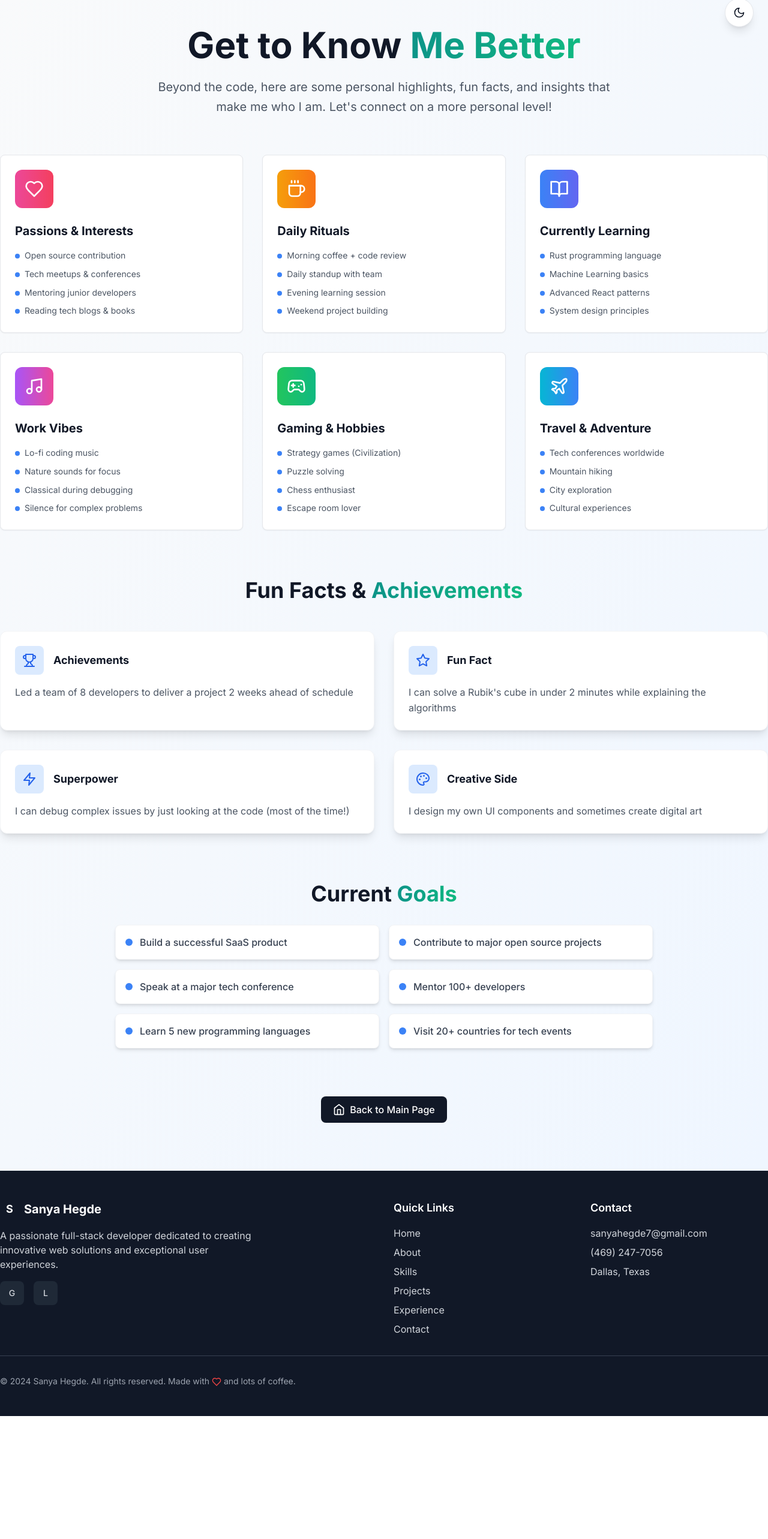
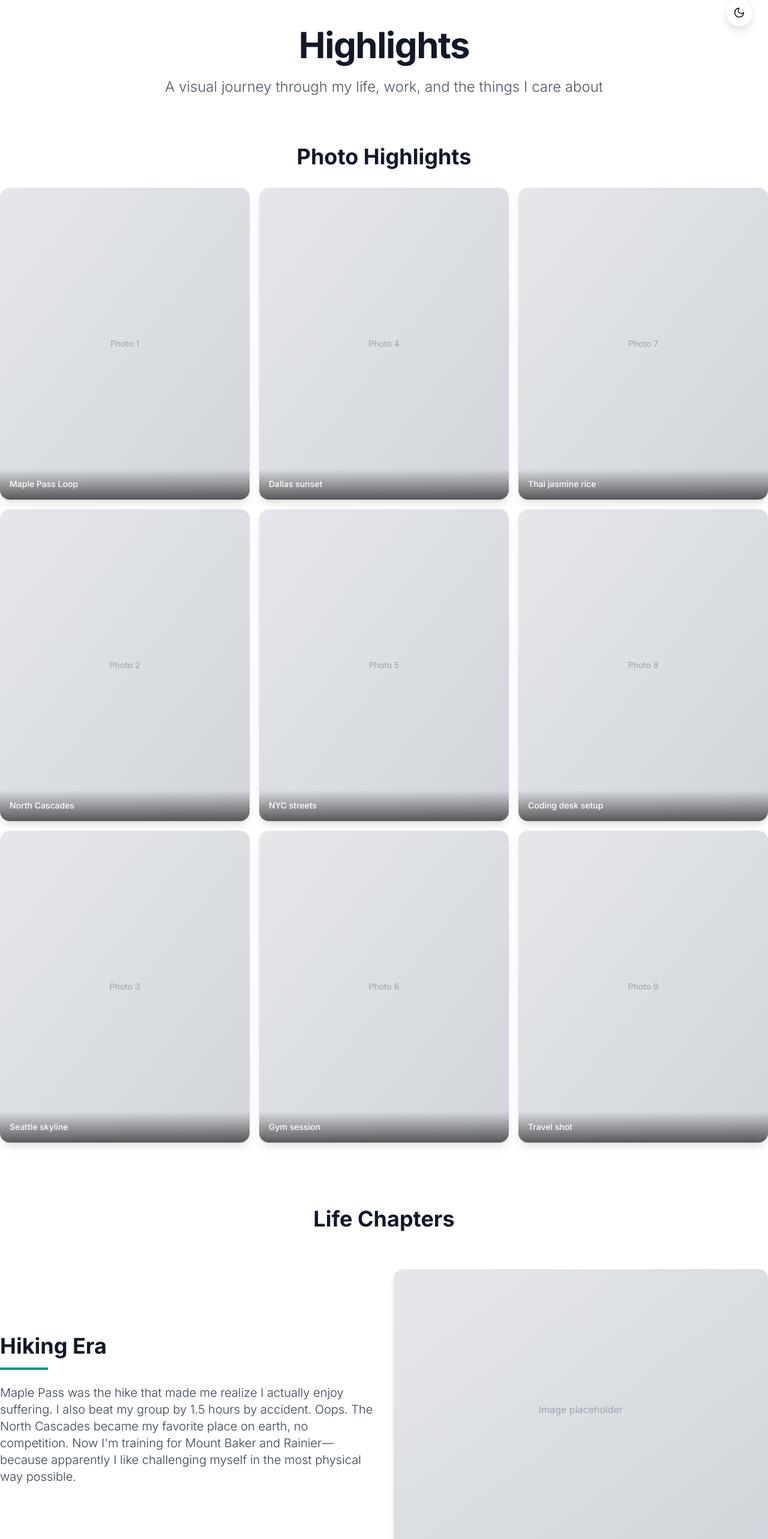
Before and after one commit to sanyahegde/personal-site, a Next.js app: page /highlights in a window 1280 px wide. Shown: the part 99-2665 px from the top of the page at 60% size. Before the commit the page ends 2460 px from the top, so only its background shows below. Built offline with nearby package versions, Linux system fonts and the light colour scheme.

Commit message:
rebuild highlights page

```diff
--- a/components/Highlights.tsx
+++ b/components/Highlights.tsx
@@ -1,246 +1,333 @@
 'use client'
 
 import { motion } from 'framer-motion'
-import { Heart, Coffee, BookOpen, Music, Gamepad2, Plane, Trophy, Star, Zap, Palette, Home } from 'lucide-react'
-import { useRouter } from 'next/navigation'
+import { ArrowRight } from 'lucide-react'
+import { useState } from 'react'
+
+// Photo Grid Component
+const PhotoGrid = ({ photos }: { photos: Array<{ id: string; src: string; caption?: string }> }) => {
+  return (
+    <div className="columns-1 sm:columns-2 lg:columns-3 gap-4 space-y-4">
+      {photos.map((photo, index) => (
+        <motion.div
+          key={photo.id}
+          initial={{ opacity: 0, y: 20 }}
+          whileInView={{ opacity: 1, y: 0 }}
+          transition={{ duration: 0.5, delay: index * 0.1 }}
+          viewport={{ once: true }}
+          className="break-inside-avoid mb-4 group"
+        >
+          <div className="relative overflow-hidden rounded-2xl shadow-lg hover:shadow-xl transition-shadow duration-300">
+            <div className="aspect-[4/5] bg-gradient-to-br from-gray-200 to-gray-300 dark:from-gray-700 dark:to-gray-800 flex items-center justify-center">
+              <span className="text-gray-400 dark:text-gray-500 text-sm">Photo {index + 1}</span>
+            </div>
+            {photo.caption && (
+              <div className="absolute bottom-0 left-0 right-0 bg-gradient-to-t from-black/60 to-transparent p-4">
+                <p className="text-white text-sm font-medium">{photo.caption}</p>
+              </div>
+            )}
+          </div>
+        </motion.div>
+      ))}
+    </div>
+  )
+}
+
+// Life Chapter Section Component
+const LifeChapterSection = ({
+  title,
+  content,
+  imageSide = 'right'
+}: {
+  title: string
+  content: string
+  imageSide?: 'left' | 'right'
+}) => {
+  return (
+    <motion.section
+      initial={{ opacity: 0, y: 30 }}
+      whileInView={{ opacity: 1, y: 0 }}
+      transition={{ duration: 0.6 }}
+      viewport={{ once: true }}
+      className="mb-16"
+    >
+      <div className={`flex flex-col ${imageSide === 'right' ? 'lg:flex-row' : 'lg:flex-row-reverse'} gap-8 items-center`}>
+        <div className="flex-1">
+          <h2 className="text-3xl md:text-4xl font-bold text-gray-900 dark:text-white mb-4">
+            {title}
+          </h2>
+          <div className="h-1 w-20 bg-[#0d9488] mb-6"></div>
+          <p className="text-lg md:text-xl text-gray-700 dark:text-gray-300 leading-relaxed font-light">
+            {content}
+          </p>
+        </div>
+        <div className="flex-1 w-full">
+          <div className="aspect-[4/3] rounded-2xl overflow-hidden shadow-lg bg-gradient-to-br from-gray-200 to-gray-300 dark:from-gray-700 dark:to-gray-800">
+            <div className="w-full h-full flex items-center justify-center">
+              <span className="text-gray-400 dark:text-gray-500">Image placeholder</span>
+            </div>
+          </div>
+        </div>
+      </div>
+    </motion.section>
+  )
+}
+
+// Blog Card Component
+const BlogCard = ({
+  title,
+  summary,
+  slug
+}: {
+  title: string
+  summary: string
+  slug: string
+}) => {
+  return (
+    <motion.div
+      initial={{ opacity: 0, y: 20 }}
+      whileInView={{ opacity: 1, y: 0 }}
+      transition={{ duration: 0.5 }}
+      viewport={{ once: true }}
+      className="group"
+    >
+      <div className="bg-white dark:bg-gray-800 rounded-2xl overflow-hidden shadow-lg hover:shadow-xl transition-all duration-300">
+        <div className="aspect-video bg-gradient-to-br from-gray-200 to-gray-300 dark:from-gray-700 dark:to-gray-800 relative overflow-hidden">
+          <div className="absolute inset-0 flex items-center justify-center">
+            <span className="text-gray-400 dark:text-gray-500 text-sm">Blog thumbnail</span>
+          </div>
+          <div className="absolute top-4 right-4">
+            <span className="px-3 py-1 bg-white/90 dark:bg-gray-800/90 rounded-full text-xs font-medium text-gray-600 dark:text-gray-400">
+              Coming soon
+            </span>
+          </div>
+        </div>
+        <div className="p-6">
+          <h3 className="text-2xl font-bold text-gray-900 dark:text-white mb-3 group-hover:text-[#0d9488] transition-colors">
+            {title}
+          </h3>
+          <p className="text-gray-600 dark:text-gray-400 leading-relaxed mb-4 text-base">
+            {summary}
+          </p>
+          <button className="flex items-center space-x-2 text-[#0d9488] hover:text-[#0d9488]/80 font-medium group-hover:translate-x-1 transition-transform">
+            <span>Read more</span>
+            <ArrowRight size={16} />
+          </button>
+        </div>
+      </div>
+    </motion.div>
+  )
+}
+
+// Carousel Component
+const SnippetsCarousel = ({ snippets }: { snippets: Array<{ id: string; caption: string }> }) => {
+  return (
+    <div className="overflow-x-auto scrollbar-hide pb-4 -mx-4 px-4">
+      <div className="flex space-x-4">
+        {snippets.map((snippet, index) => (
+          <motion.div
+            key={snippet.id}
+            initial={{ opacity: 0, scale: 0.9 }}
+            whileInView={{ opacity: 1, scale: 1 }}
+            transition={{ duration: 0.4, delay: index * 0.1 }}
+            viewport={{ once: true }}
+            className="flex-shrink-0 w-64 group"
+          >
+            <div className="relative aspect-[3/4] rounded-2xl overflow-hidden shadow-lg hover:shadow-xl transition-all duration-300 hover:scale-105 bg-gradient-to-br from-gray-200 to-gray-300 dark:from-gray-700 dark:to-gray-800">
+              <div className="w-full h-full flex items-center justify-center">
+                <span className="text-gray-400 dark:text-gray-500 text-xs">Photo {index + 1}</span>
+              </div>
+              <div className="absolute bottom-0 left-0 right-0 bg-gradient-to-t from-black/70 to-transparent p-4">
+                <p className="text-white text-sm font-medium">{snippet.caption}</p>
+              </div>
+            </div>
+          </motion.div>
+        ))}
+      </div>
+    </div>
+  )
+}
 
 const Highlights = () => {
-  const router = useRouter()
+  // Section 1: Photo Highlights
+  const photos = [
+    { id: '1', src: '', caption: 'Maple Pass Loop' },
+    { id: '2', src: '', caption: 'North Cascades' },
+    { id: '3', src: '', caption: 'Seattle skyline' },
+    { id: '4', src: '', caption: 'Dallas sunset' },
+    { id: '5', src: '', caption: 'NYC streets' },
+    { id: '6', src: '', caption: 'Gym session' },
+    { id: '7', src: '', caption: 'Thai jasmine rice' },
+    { id: '8', src: '', caption: 'Coding desk setup' },
+    { id: '9', src: '', caption: 'Travel shot' },
+  ]
 
-  const personalHighlights = [
+  // Section 2: Life Chapters
+  const lifeChapters = [
     {
-      icon: Heart,
-      title: 'Passions & Interests',
-      items: [
-        'Open source contribution',
-        'Tech meetups & conferences',
-        'Mentoring junior developers',
-        'Reading tech blogs & books'
-      ],
-      color: 'from-pink-500 to-rose-500'
+      title: 'Hiking Era',
+      content: 'Maple Pass was the hike that made me realize I actually enjoy suffering. I also beat my group by 1.5 hours by accident. Oops. The North Cascades became my favorite place on earth, no competition. Now I\'m training for Mount Baker and Rainier—because apparently I like challenging myself in the most physical way possible.',
+      imageSide: 'right' as const
     },
     {
-      icon: Coffee,
-      title: 'Daily Rituals',
-      items: [
-        'Morning coffee + code review',
-        'Daily standup with team',
-        'Evening learning session',
-        'Weekend project building'
-      ],
-      color: 'from-amber-500 to-orange-500'
+      title: 'The Seattle–Dallas–NYC Shuffle',
+      content: 'I bounce between these three cities like I\'m collecting experiences. Seattle for the mountains and coffee, Dallas for family and warmth, NYC for the energy and food. My favorite? Depends on the food that week. It\'s chaotic, but so am I.',
+      imageSide: 'left' as const
     },
     {
-      icon: BookOpen,
-      title: 'Currently Learning',
-      items: [
-        'Rust programming language',
-        'Machine Learning basics',
-        'Advanced React patterns',
-        'System design principles'
-      ],
-      color: 'from-blue-500 to-indigo-500'
+      title: 'Engineering Journey',
+      content: 'Started with curiosity, stayed for the problem-solving. From debugging WebSockets at 2am to building production systems that actually matter. Every bug teaches me something, every feature ships with a story. This is what I love doing.',
+      imageSide: 'right' as const
     },
     {
-      icon: Music,
-      title: 'Work Vibes',
-      items: [
-        'Lo-fi coding music',
-        'Nature sounds for focus',
-        'Classical during debugging',
-        'Silence for complex problems'
-      ],
-      color: 'from-purple-500 to-pink-500'
+      title: 'Hackathon Weekends',
+      content: 'Thriving on Red Bull and questionable ideas since freshman year. Weekend coding sprints are my happy place. There\'s something beautiful about turning chaos into something that works, even if it\'s just for 48 hours.',
+      imageSide: 'left' as const
     },
     {
-      icon: Gamepad2,
-      title: 'Gaming & Hobbies',
-      items: [
-        'Strategy games (Civilization)',
-        'Puzzle solving',
-        'Chess enthusiast',
-        'Escape room lover'
-      ],
-      color: 'from-green-500 to-emerald-500'
+      title: 'Cooking Era',
+      content: 'Currently making Thai jasmine rice like it\'s a personality trait. Costco chicken era continues. There\'s something meditative about cooking after a long day of coding—simple, satisfying, and delicious.',
+      imageSide: 'right' as const
     },
     {
-      icon: Plane,
-      title: 'Travel & Adventure',
-      items: [
-        'Tech conferences worldwide',
-        'Mountain hiking',
-        'City exploration',
-        'Cultural experiences'
-      ],
-      color: 'from-cyan-500 to-blue-500'
+      title: 'Fitness & Mobility Training',
+      content: 'Currently in my "getting ready for Mount Baker" phase. Lately I\'m in my mobility era because mountain goals are real and my shoulders complain. Ask me again in two months when I\'m actually ready.',
+      imageSide: 'left' as const
+    },
+    {
+      title: 'Why I Build Things',
+      content: 'Because there\'s something magical about turning ideas into reality. Because I want my components to stop yelling at me. Because building things that matter is what makes me feel alive. Every project is a story, every line of code is a choice.',
+      imageSide: 'right' as const
     }
   ]
 
-  const funFacts = [
+  // Section 3: Blog Posts
+  const blogPosts = [
     {
-      icon: Trophy,
-      title: 'Achievements',
-      content: 'Led a team of 8 developers to deliver a project 2 weeks ahead of schedule'
+      title: 'How I built NotionCards',
+      summary: 'Turning Notion toggles into a spaced repetition flashcard system that actually works. Spoiler: it involved way more debugging than I expected, but the result was worth every late night.',
+      slug: 'notioncards-build'
     },
     {
-      icon: Star,
-      title: 'Fun Fact',
-      content: 'I can solve a Rubik\'s cube in under 2 minutes while explaining the algorithms'
+      title: 'Debugging mistakes I made early on',
+      summary: 'The bugs that taught me the most about writing better code and thinking systematically. Some were embarrassing, all were valuable lessons.',
+      slug: 'debugging-mistakes'
     },
     {
-      icon: Zap,
-      title: 'Superpower',
-      content: 'I can debug complex issues by just looking at the code (most of the time!)'
+      title: 'Trackr: the origin story',
+      summary: 'The journey from "this would be cool" to a social goal-tracking app supporting 500+ users. Includes all the mistakes, the pivots, and the moments that made it real.',
+      slug: 'trackr-journey'
     },
     {
-      icon: Palette,
-      title: 'Creative Side',
-      content: 'I design my own UI components and sometimes create digital art'
+      title: 'Preparing for Mount Baker',
+      summary: 'Training for a mountain isn\'t just physical—it\'s mental, it\'s planning, it\'s learning to respect the mountain. Here\'s what I\'m doing to get ready for 2025.',
+      slug: 'mount-baker-prep'
     }
   ]
 
-  const currentGoals = [
-    'Build a successful SaaS product',
-    'Contribute to major open source projects',
-    'Speak at a major tech conference',
-    'Mentor 100+ developers',
-    'Learn 5 new programming languages',
-    'Visit 20+ countries for tech events'
+  // Section 4: Snippets Carousel
+  const snippets = [
+    { id: '1', caption: 'Maple Pass: my Roman Empire' },
+    { id: '2', caption: 'Seattle sunsets after shipping a backend feature' },
+    { id: '3', caption: 'Thai jasmine rice supremacy' },
+    { id: '4', caption: 'Hackathon weekend chaos' },
+    { id: '5', caption: 'Training for Mount Baker' },
+    { id: '6', caption: 'NYC energy' },
+    { id: '7', caption: 'Dallas warmth' },
+    { id: '8', caption: 'Coding late nights' }
   ]
 
   return (
-    <section className="min-h-screen bg-gradient-to-br from-gray-50 to-blue-50 dark:from-gray-900 dark:to-gray-800 py-20">
-      <div className="container-custom">
-        {/* Header */}
+    <section className="min-h-screen bg-white dark:bg-gray-900 py-20">
+      <div className="container-custom max-w-7xl">
+        {/* Page Header */}
         <motion.div
           initial={{ opacity: 0, y: 30 }}
           animate={{ opacity: 1, y: 0 }}
           transition={{ duration: 0.8 }}
-          className="text-center mb-16"
+          className="text-center mb-20"
         >
-          <h1 className="text-5xl md:text-6xl font-bold text-gray-900 dark:text-white mb-6">
-            Get to Know <span className="text-gradient">Me Better</span>
+          <h1 className="text-5xl md:text-6xl font-bold text-gray-900 dark:text-white mb-6 tracking-tight">
+            Highlights
           </h1>
-          <p className="text-xl text-gray-600 dark:text-gray-300 max-w-3xl mx-auto leading-relaxed">
-            Beyond the code, here are some personal highlights, fun facts, and insights that make me who I am.
-            Let's connect on a more personal level!
+          <p className="text-xl md:text-2xl text-gray-600 dark:text-gray-400 max-w-3xl mx-auto font-light">
+            A visual journey through my life, work, and the things I care about
           </p>
         </motion.div>
 
-        {/* Personal Highlights Grid */}
-        <div className="grid md:grid-cols-2 lg:grid-cols-3 gap-8 mb-20">
-          {personalHighlights.map((highlight, index) => (
-            <motion.div
-              key={highlight.title}
-              initial={{ opacity: 0, y: 30 }}
-              animate={{ opacity: 1, y: 0 }}
-              transition={{ duration: 0.6, delay: index * 0.1 }}
-              className="card group hover:scale-105 transition-all duration-300"
-            >
-              <div className={`w-16 h-16 bg-gradient-to-r ${highlight.color} rounded-xl flex items-center justify-center mb-6 group-hover:scale-110 transition-transform duration-300`}>
-                <highlight.icon size={32} className="text-white" />
-              </div>
+        {/* Section 1: Photo Highlights Grid */}
+        <motion.section
+          initial={{ opacity: 0, y: 30 }}
+          whileInView={{ opacity: 1, y: 0 }}
+          transition={{ duration: 0.8 }}
+          viewport={{ once: true }}
+          className="mb-24"
+        >
+          <h2 className="text-3xl md:text-4xl font-bold text-gray-900 dark:text-white mb-8 text-center">
+            Photo Highlights
+          </h2>
+          <PhotoGrid photos={photos} />
+        </motion.section>
 
-              <h3 className="text-xl font-bold text-gray-900 dark:text-white mb-4">
-                {highlight.title}
-              </h3>
-
-              <ul className="space-y-2">
-                {highlight.items.map((item, itemIndex) => (
-                  <li key={itemIndex} className="flex items-start space-x-2">
-                    <div className="w-2 h-2 bg-blue-500 rounded-full mt-2 flex-shrink-0" />
-                    <span className="text-gray-600 dark:text-gray-300 text-sm leading-relaxed">
-                      {item}
-                    </span>
-                  </li>
-                ))}
-              </ul>
-            </motion.div>
-          ))}
-        </div>
-
-        {/* Fun Facts Section */}
-        <motion.div
-          initial={{ opacity: 0, y: 30 }}
-          animate={{ opacity: 1, y: 0 }}
-          transition={{ duration: 0.8, delay: 0.6 }}
-          className="mb-20"
+        {/* Section 2: Life Chapters */}
+        <motion.section
+          initial={{ opacity: 0 }}
+          whileInView={{ opacity: 1 }}
+          transition={{ duration: 0.8 }}
+          viewport={{ once: true }}
+          className="mb-24"
         >
-          <h2 className="text-3xl md:text-4xl font-bold text-gray-900 dark:text-white text-center mb-12">
-            Fun Facts & <span className="text-gradient">Achievements</span>
+          <h2 className="text-3xl md:text-4xl font-bold text-gray-900 dark:text-white mb-16 text-center">
+            Life Chapters
           </h2>
-
-          <div className="grid md:grid-cols-2 gap-8">
-            {funFacts.map((fact, index) => (
-              <motion.div
-                key={fact.title}
-                initial={{ opacity: 0, x: index % 2 === 0 ? -30 : 30 }}
-                animate={{ opacity: 1, x: 0 }}
-                transition={{ duration: 0.6, delay: index * 0.1 }}
-                className="bg-white dark:bg-gray-800 rounded-xl p-6 shadow-lg border border-gray-100 dark:border-gray-700 hover:shadow-xl transition-all duration-300"
-              >
-                <div className="flex items-center space-x-4 mb-4">
-                  <div className="w-12 h-12 bg-blue-100 dark:bg-blue-900/20 rounded-lg flex items-center justify-center">
-                    <fact.icon size={24} className="text-blue-600 dark:text-blue-400" />
-                  </div>
-                  <h3 className="text-lg font-bold text-gray-900 dark:text-white">
-                    {fact.title}
-                  </h3>
-                </div>
-                <p className="text-gray-600 dark:text-gray-300 leading-relaxed">
-                  {fact.content}
-                </p>
-              </motion.div>
+          <div className="space-y-24">
+            {lifeChapters.map((chapter, index) => (
+              <LifeChapterSection
+                key={chapter.title}
+                title={chapter.title}
+                content={chapter.content}
+                imageSide={chapter.imageSide}
+              />
             ))}
           </div>
-        </motion.div>
+        </motion.section>
 
-        {/* Current Goals */}
-        <motion.div
+        {/* Section 3: Mini Blog Cards */}
+        <motion.section
           initial={{ opacity: 0, y: 30 }}
-          animate={{ opacity: 1, y: 0 }}
-          transition={{ duration: 0.8, delay: 0.8 }}
-          className="mb-20"
+          whileInView={{ opacity: 1, y: 0 }}
+          transition={{ duration: 0.8 }}
+          viewport={{ once: true }}
+          className="mb-24"
         >
-          <h2 className="text-3xl md:text-4xl font-bold text-gray-900 dark:text-white text-center mb-8">
-            Current <span className="text-gradient">Goals</span>
+          <h2 className="text-3xl md:text-4xl font-bold text-gray-900 dark:text-white mb-12 text-center">
+            Writing
           </h2>
+          <div className="grid md:grid-cols-2 gap-8">
+            {blogPosts.map((post) => (
+              <BlogCard
+                key={post.slug}
+                title={post.title}
+                summary={post.summary}
+                slug={post.slug}
+              />
+            ))}
+          </div>
+        </motion.section>
 
-          <div className="max-w-4xl mx-auto">
-            <div className="grid md:grid-cols-2 gap-4">
-              {currentGoals.map((goal, index) => (
-                <motion.div
-                  key={index}
-                  initial={{ opacity: 0, scale: 0.8 }}
-                  animate={{ opacity: 1, scale: 1 }}
-                  transition={{ duration: 0.5, delay: 1 + index * 0.1 }}
-                  className="flex items-center space-x-3 p-4 bg-white dark:bg-gray-800 rounded-lg shadow-md border border-gray-100 dark:border-gray-700"
-                >
-                  <div className="w-3 h-3 bg-blue-500 rounded-full" />
-                  <span className="text-gray-700 dark:text-gray-300 font-medium">
-                    {goal}
-                  </span>
-                </motion.div>
-              ))}
-            </div>
-          </div>
-        </motion.div>
-
-        {/* Back to Main Page Button */}
-        <motion.div
-          initial={{ opacity: 0 }}
-          animate={{ opacity: 1 }}
-          transition={{ duration: 0.8, delay: 1.5 }}
-          className="text-center mt-16"
+        {/* Section 4: Snippets Carousel */}
+        <motion.section
+          initial={{ opacity: 0, y: 30 }}
+          whileInView={{ opacity: 1, y: 0 }}
+          transition={{ duration: 0.8 }}
+          viewport={{ once: true }}
+          className="mb-12"
         >
-          <button
-            onClick={() => router.push('/')}
-            className="btn-primary inline-flex items-center space-x-2"
-          >
-            <Home size={20} />
-            <span>Back to Main Page</span>
-          </button>
-        </motion.div>
+          <h2 className="text-3xl md:text-4xl font-bold text-gray-900 dark:text-white mb-8 text-center">
+            Snippets of My Life
+          </h2>
+          <SnippetsCarousel snippets={snippets} />
+        </motion.section>
       </div>
     </section>
   )
```
Also changed, not shown: app/globals.css (+9 -0 lines).
